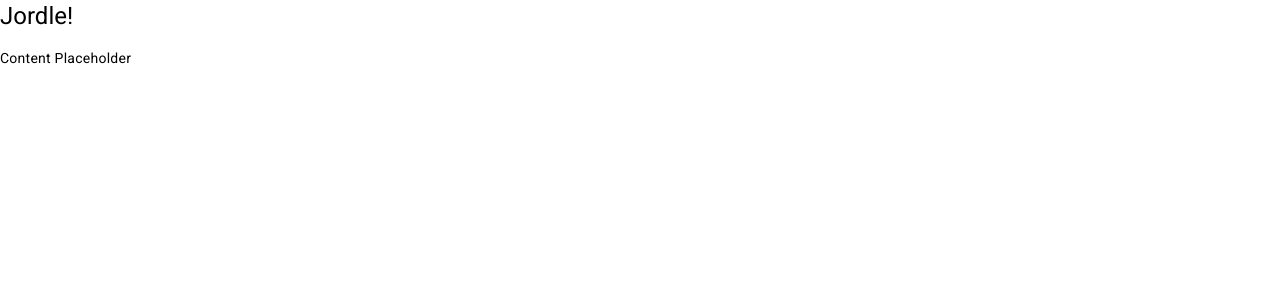
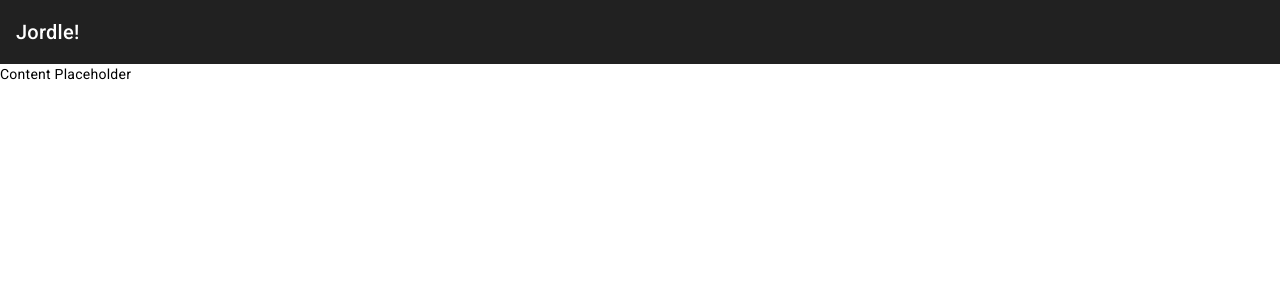
Before and after one commit to ejwoods/jordle, an Angular app: page / in a window 1280 px wide. Shown: the top 300 px of the page. Built offline with nearby package versions, Linux system fonts and the light colour scheme.

Commit message:
change app header to angular material toolbar

```diff
--- a/src/app/app.component.html
+++ b/src/app/app.component.html
@@ -1,7 +1,7 @@
 <main>
-  <header>
-    <h1>Jordle!</h1>
-  </header>
+  <mat-toolbar>
+    <span>Jordle!</span>
+  </mat-toolbar>
   <section>
     <p>Content Placeholder</p>
   </section>
--- a/src/app/app.component.ts
+++ b/src/app/app.component.ts
@@ -1,10 +1,14 @@
 import { Component } from '@angular/core';
 import { RouterOutlet } from '@angular/router';
+import { MatToolbarModule } from '@angular/material/toolbar';
 
 @Component({
   selector: 'app-root',
   standalone: true,
-  imports: [RouterOutlet],
+  imports: [
+    RouterOutlet,
+    MatToolbarModule
+  ],
   templateUrl: './app.component.html',
   styleUrl: './app.component.css'
 })
```
